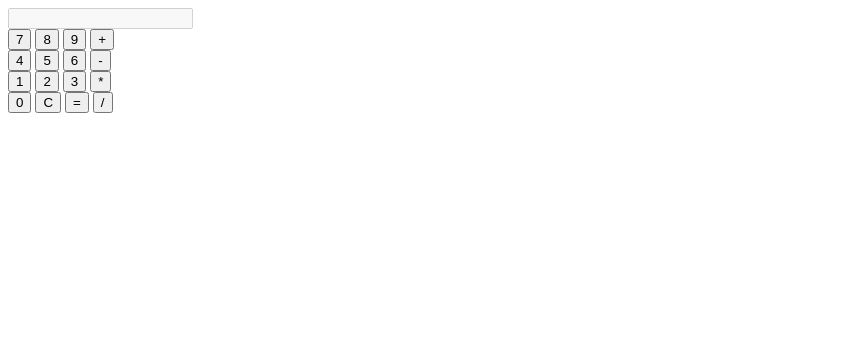
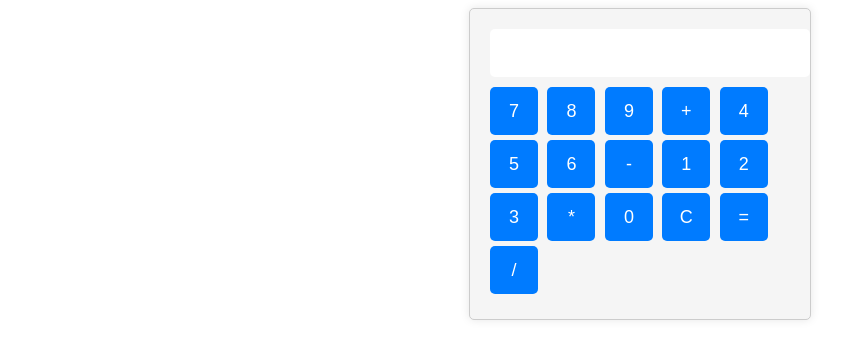
Before and after one commit to natasyarpl/natasyarpl.github.io, a plain HTML site: page index.html in a window 1280 px wide. Shown: the whole page, without its empty margins (0-866 px from the left). Drawn offline with Linux system fonts and the light colour scheme.

Commit message:
Update index.html

```diff
--- a/index.html
+++ b/index.html
@@ -1,68 +1,82 @@
 <!DOCTYPE html>
-<html lang="id">
+<html lang="en">
 <head>
     <meta charset="UTF-8">
     <meta name="viewport" content="width=device-width, initial-scale=1.0">
     <title>Kalkulator Sederhana</title>
-    <link rel="stylesheet" href="style.css"> <!-- Menghubungkan CSS -->
+    <style>
+        body {
+            font-family: Arial, sans-serif;
+        }
+        .calculator {
+            width: 300px;
+            margin: 0 auto;
+            padding: 20px;
+            border: 1px solid #ccc;
+            border-radius: 5px;
+            background-color: #f5f5f5;
+            box-shadow: 0px 0px 10px rgba(0, 0, 0, 0.1);
+        }
+        .calculator input[type="text"] {
+            width: 100%;
+            font-size: 24px;
+            padding: 10px;
+            margin-bottom: 10px;
+            border: none;
+            border-radius: 5px;
+        }
+        .calculator button {
+            width: 48px;
+            height: 48px;
+            font-size: 18px;
+            margin-right: 5px;
+            margin-bottom: 5px;
+            border: none;
+            border-radius: 5px;
+            background-color: #007BFF;
+            color: #fff;
+            cursor: pointer;
+        }
+        .calculator button:hover {
+            background-color: #0056b3;
+        }
+    </style>
 </head>
 <body>
-
     <div class="calculator">
-    <input type="text" id="display" disabled>
-
-    <div class="row">
-        <button onclick="appendNumber(7)">7</button>
-        <button onclick="appendNumber(8)">8</button>
-        <button onclick="appendNumber(9)">9</button>
-        <button onclick="appendOperator('+')">+</button>
+        <input type="text" id="display" readonly>
+        <button onclick="appendToDisplay('7')">7</button>
+        <button onclick="appendToDisplay('8')">8</button>
+        <button onclick="appendToDisplay('9')">9</button>
+        <button onclick="appendToDisplay('+')">+</button>
+        <button onclick="appendToDisplay('4')">4</button>
+        <button onclick="appendToDisplay('5')">5</button>
+        <button onclick="appendToDisplay('6')">6</button>
+        <button onclick="appendToDisplay('-')">-</button>
+        <button onclick="appendToDisplay('1')">1</button>
+        <button onclick="appendToDisplay('2')">2</button>
+        <button onclick="appendToDisplay('3')">3</button>
+        <button onclick="appendToDisplay('*')">*</button>
+        <button onclick="appendToDisplay('0')">0</button>
+        <button onclick="clearDisplay()">C</button>
+        <button onclick="calculateResult()">=</button>
+        <button onclick="appendToDisplay('/')">/</button>
     </div>
-
-    <div class="row">
-        <button onclick="appendNumber(4)">4</button>
-        <button onclick="appendNumber(5)">5</button>
-        <button onclick="appendNumber(6)">6</button>
-        <button onclick="appendOperator('-')">-</button>
-    </div>
-
-    <div class="row">
-        <button onclick="appendNumber(1)">1</button>
-        <button onclick="appendNumber(2)">2</button>
-        <button onclick="appendNumber(3)">3</button>
-        <button onclick="appendOperator('*')">*</button>
-    </div>
-
-    <div class="row">
-        <button onclick="appendNumber(0)">0</button>
-        <button class="clear" onclick="clearDisplay()">C</button>
-        <button class="equal" onclick="calculateResult()">=</button>
-        <button onclick="appendOperator('/')">/</button>
-    </div>
-</div>
-
     <script>
-    function appendNumber(number) {
-        document.getElementById('display').value += number;
+        function appendToDisplay(value) {
+            document.getElementById('display').value += value;
         }
-
-    function appendOperator(operator) {
-        document.getElementById('display').value += ' ' + operator + ' ';
-    }
-
         function clearDisplay() {
             document.getElementById('display').value = '';
         }
-
         function calculateResult() {
-        let expression = document.getElementById('display').value;
             try {
-            let result = eval(expression);
+                const result = eval(document.getElementById('display').value);
                 document.getElementById('display').value = result;
             } catch (error) {
                 document.getElementById('display').value = 'Error';
             }
         }
     </script>
-
 </body>
 </html>
```
Lines whose indentation alone changed are shown as unchanged.
